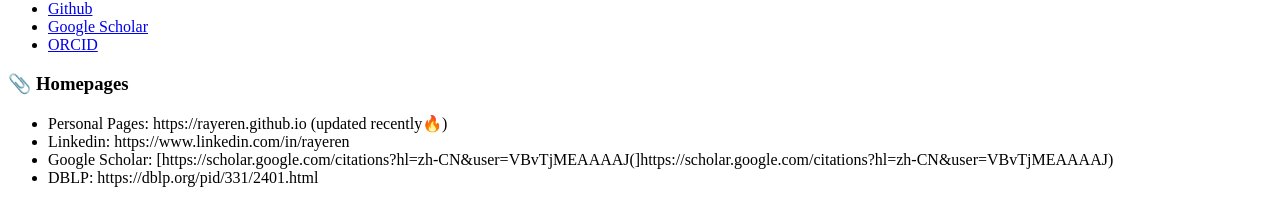
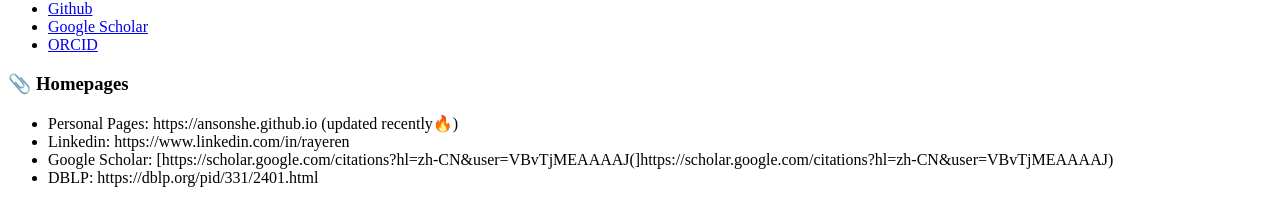
Before and after one commit to AnsonShe/AnsonShe.github.io, a Jekyll site: the page built from _pages/includes/homepage.md, in a window 1280 px wide. Shown: the part 705-905 px from the top of the page. Built offline with Jekyll 4.4.1, drawn with Linux system fonts in a browser that asks for light colours; our own code applies the rules of GitHub Pages for plain Markdown files; part of the change alters nothing that is shown.

Commit message:
Update homepage.md

```diff
--- a/_pages/includes/homepage.md
+++ b/_pages/includes/homepage.md
@@ -1,5 +1,5 @@
 # 📎 Homepages
-- Personal Pages: https://rayeren.github.io (updated recently🔥)
+- Personal Pages: https://ansonshe.github.io (updated recently🔥)
 - Linkedin: https://www.linkedin.com/in/rayeren
 - Google Scholar: [https://scholar.google.com/citations?hl=zh-CN&user=VBvTjMEAAAAJ(]https://scholar.google.com/citations?hl=zh-CN&user=VBvTjMEAAAAJ)
 - DBLP: https://dblp.org/pid/331/2401.html
```
